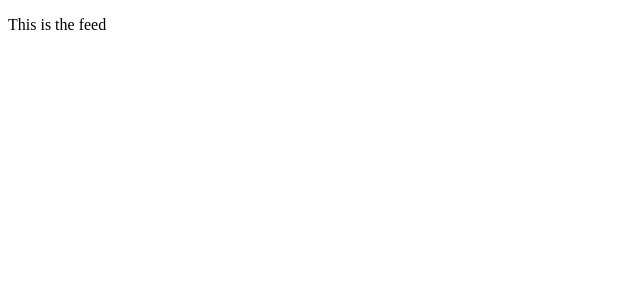
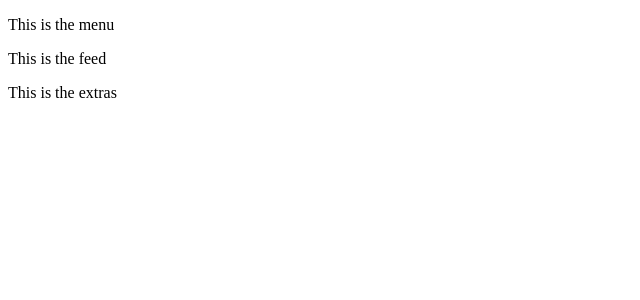
Before and after one commit to ZippyDaFish/twitter-clone, a React (Create React App) app: page / in a window 1280 px wide. Shown: the top 300 px of the page, without its empty margins (0-640 px from the left). Built offline with nearby package versions, Linux system fonts and the light colour scheme.

Commit message:
Add Extras.js and Menu.js components

```diff
--- a/src/App.js
+++ b/src/App.js
@@ -1,10 +1,14 @@
-import Feed from './components/Feed.js'
+import Menu from './components/Menu.js';
+import Feed from './components/Feed.js';
+import Extras from './components/Extras.js';
 
 function App() {
   return (
     <div className="App">
       <div className="main-content">
+        <Menu/>
         <Feed/>
+        <Extras/>
       </div>
     </div>
   );
--- /dev/null
+++ b/src/components/Extras.js
@@ -0,0 +1,11 @@
+import React from "react";
+
+const Extras = () => {
+    return(
+        <div className="extras">
+            <p>This is the extras</p>
+        </div>
+    )
+};
+
+export default Extras;
--- /dev/null
+++ b/src/components/Menu.js
@@ -0,0 +1,11 @@
+import React from "react";
+
+const Menu = () => {
+    return(
+        <div className="menu">
+            <p>This is the menu</p>
+        </div>
+    )
+};
+
+export default Menu;
```
